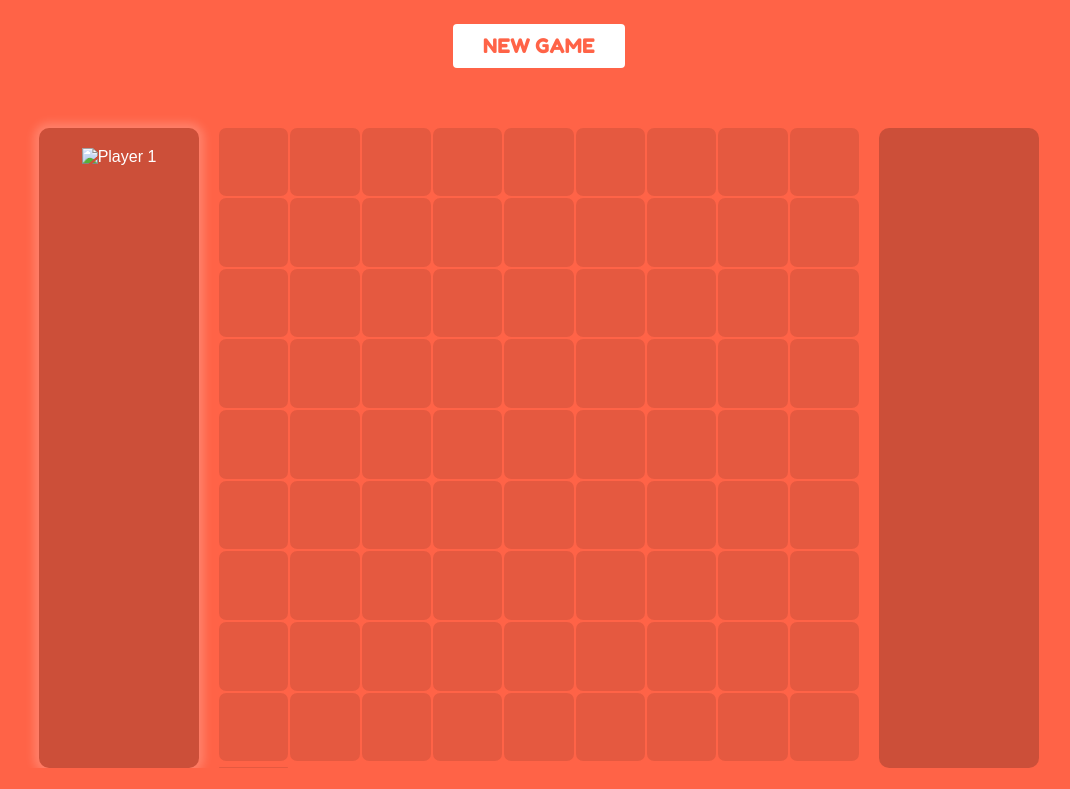
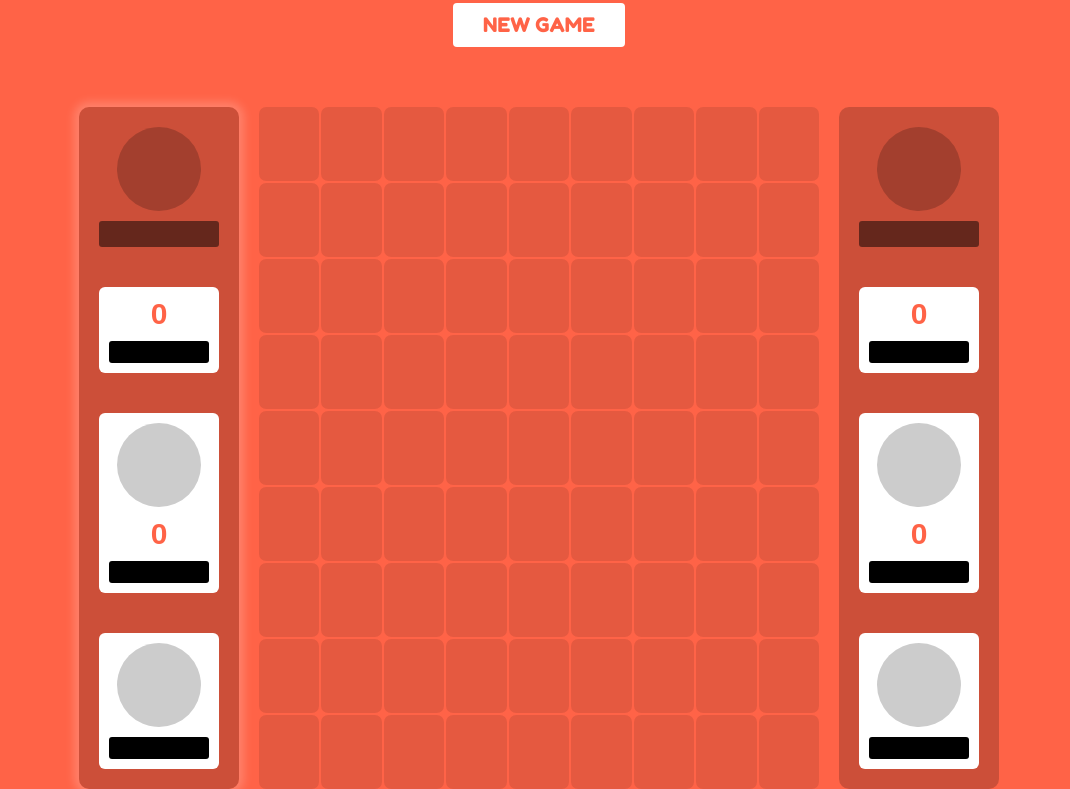
Before and after one commit to dionimercado/turn-based-game, a website built with Parcel: page index.html in a window 1280 px wide. Shown: the part 83-872 px from the top of the page, without its empty margins (101-1171 px from the left). Before the commit the page ends 851 px from the top, so only its background shows below. Built offline with nearby package versions, Linux system fonts and the light colour scheme; files whose address does not match are found by name; a web font is replaced by a local one.

Commit message:
Player panels
Player class creates a player object.

Populated player panels with generated player object from class.

```diff
--- a/index.html
+++ b/index.html
@@ -10,12 +10,44 @@
     <div><button id="newGame">New Game</button></div>
     <div class="app">
       <aside id="player1" class="active">
-        <div class="player">
-          <img src="./images/player-1.png" alt="Player 1" />
+        <div>
+          <span class="circle"></span>
+          <h4>&nbsp;</h4>
+        </div>
+        <div class="box">
+          <span>0</span>
+          <h4>&nbsp;</h4>
+        </div>
+        <div class="box">
+          <span class="circle"></span>
+          <span>0</span>
+          <h4>&nbsp;</h4>
+        </div>
+        <div class="box">
+          <span class="circle"></span>
+          <h4>&nbsp;</h4>
         </div>
       </aside>
       <main id="map"></main>
-      <aside id="player2"></aside>
+      <aside id="player2">
+        <div>
+          <span class="circle"></span>
+          <h4>&nbsp;</h4>
+        </div>
+        <div class="box">
+          <span>0</span>
+          <h4>&nbsp;</h4>
+        </div>
+        <div class="box">
+          <span class="circle"></span>
+          <span>0</span>
+          <h4>&nbsp;</h4>
+        </div>
+        <div class="box">
+          <span class="circle"></span>
+          <h4>&nbsp;</h4>
+        </div>
+      </aside>
     </div>
 
     <script src="src/index.js"></script>
--- a/src/data.js
+++ b/src/data.js
@@ -1,44 +1,7 @@
 export default {
-  players: [
-    {
-      id: 1,
-      name: "Red Apple",
-      avatar: '<img src="images/player-1.png" class="player1" />',
-      position: {
-        col: 0,
-        row: 0
-      },
-      health: 100,
-      weapon: {
-        image:
-          '<img src="images/explodinginktransparent.gif" class="weapon" data-damage="10" alt="Default Weapon" />',
-        damage: 10,
-        oldWeapon: ""
-      },
-      shield: true
-    },
-    {
-      id: 2,
-      name: "Green Apple",
-      avatar:
-        '<img src="images/player-2.png" class="player2" alt="Player Two" />',
-      position: {
-        col: 0,
-        row: 0
-      },
-      health: 100,
-      weapon: {
-        image:
-          '<img src="images/groupwhalkillers.gif" class="weapon bluewhale" data-damage="10" alt="Default Weapon" />',
-        damage: 10,
-        oldWeapon: ""
-      },
-      shield: true
-    }
-  ],
   weapon: [
-    '<img src="./images/weapon-1.png" class="Weapon 1" />',
-    '<img src="./images/weapon-2.png" class="Weapon 2" />',
-    '<img src="./images/weapon-3.png" class="Weapon 3" />'
+    '<img src="images/weapon-1.png" class="Weapon 1" />',
+    '<img src="images/weapon-2.png" class="Weapon 2" />',
+    '<img src="images/weapon-3.png" class="Weapon 3" />'
   ]
 };
--- a/src/game.js
+++ b/src/game.js
@@ -9,14 +9,33 @@ export default class Game {
 
     this.currentPlayer = this.detectTurn();
 
-    console.log("current player:", this.currentPlayer.name);
-
     this.players.map(player => {
+      console.log(player);
       document.querySelector(`aside#player${player.id}`).innerHTML = `
         <div>
           ${player.avatar}
           <h4>${player.name}</h4>
         </div>
+        <div class="box">
+          <span>${player.health}</span>
+          <h4>Health</h4>
+        </div>
+        <div class="box">
+          ${player.weapon.image}
+          <span>${player.weapon.damage}</span>
+          <h4>Damage</h4>
+        </div>
+        <div class="box">
+          <img src="images/shield.png" alt="Shield" style="margin-bottom: 10px;opacity: ${
+            player.shield ? 1 : 0.5
+          };" />
+          <h4>${
+            player.shield
+              ? '<span style="color: green">Protected</span>'
+              : "Unprotected"
+          }</h4>
+        </div>
+
       `;
 
       return "";
--- a/src/index.js
+++ b/src/index.js
@@ -1,16 +1,26 @@
 import "./styles.css";
 import Game from "./game";
 import Map from "./map";
+import Player from "./player";
+
 import data from "./data";
 
 const newGame = document.querySelector("#newGame");
 
-const map = new Map("#map", 100);
+const map = new Map("#map", 81);
 
-const game = new Game(data.players);
-newGame.addEventListener("click", () => {
-  game.newGame();
-});
+const player1 = new Player(
+  "Red Apple",
+  '<img src="images/player-1.png" class="player1" />'
+).generate();
+const player2 = new Player(
+  "Green Apple",
+  '<img src="images/player-2.png" class="player2" />',
+  player1.id
+).generate();
+
+const game = new Game([player1, player2]);
+newGame.addEventListener("click", () => game.newGame());
 
 // console.log("current player:", game.detectTurn().name);
 
--- a/src/player.js
+++ b/src/player.js
@@ -1,6 +1,27 @@
 export default class Player {
-  constructor(avatar, name) {
+  constructor(name, avatar, lastId) {
+    this.id = lastId + 1 || 1;
     this.avatar = avatar;
     this.name = name;
   }
+
+  generate() {
+    return {
+      id: this.id,
+      name: this.name,
+      avatar: this.avatar,
+      position: {
+        col: 0,
+        row: 0
+      },
+      health: 100,
+      weapon: {
+        image:
+          '<img src="images/weapon-1.png" class="weapon" data-damage="10" alt="Default Weapon" />',
+        damage: 10,
+        oldWeapon: ""
+      },
+      shield: false
+    };
+  }
 }
--- a/src/styles.css
+++ b/src/styles.css
@@ -54,26 +54,74 @@ button:hover {
   margin-top: 60px;
 }
 
+.circle {
+  width: 84px;
+  height: 84px;
+  display: block;
+  background-color: rgba(0, 0, 0, 0.2);
+  margin: auto;
+  border-radius: 50%;
+}
+
 aside {
   width: 160px;
-  height: 80vh;
+  height: 100%;
+  min-height: 636px;
   background: rgba(0, 0, 0, 0.2);
   border-radius: 10px;
   box-shadow: 0 0 10px 5px rgba(255, 255, 255, 0);
   text-align: center;
-  padding: 20px 0;
 }
 aside.active {
   box-shadow: 0 0 10px 5px rgba(255, 255, 255, 0.2);
 }
 
 aside img {
-  width: 80%;
+  width: 70%;
+  height: auto;
+}
+
+aside .box {
+  background-color: #fff;
+  display: inline-block;
+  color: tomato;
+  padding: 10px;
+  border-radius: 6px;
+}
+
+aside div {
+  width: 75%;
+  margin: 20px auto;
+}
+
+aside div:not(.box) h4 {
+  display: block;
+  background-color: rgba(0, 0, 0, 0.5);
+  padding: 5px;
+  border-radius: 3px;
+  font-size: 14px;
+  margin: 10px 0;
+}
+
+aside .box > span {
+  font-size: 30px;
+  font-weight: 700;
+  margin-bottom: 10px;
+  display: block;
+}
+
+aside .box h4 {
+  margin: 0;
+  padding: 5px;
+  background: #000;
+  text-transform: uppercase;
+  font-size: 11px;
+  border-radius: 3px;
 }
 
 #map {
-  height: 80vh;
-  width: 80vh;
+  height: 100%;
+  width: 70vh;
   margin: 0 20px;
   display: grid;
   grid-template-columns: repeat(9, 1fr);
```
Also changed, not shown: images/obstacle.png (added), images/shield.png (added), images/weapon-1.png (added), images/weapon-2.png (added), images/weapon-3.png (added).
